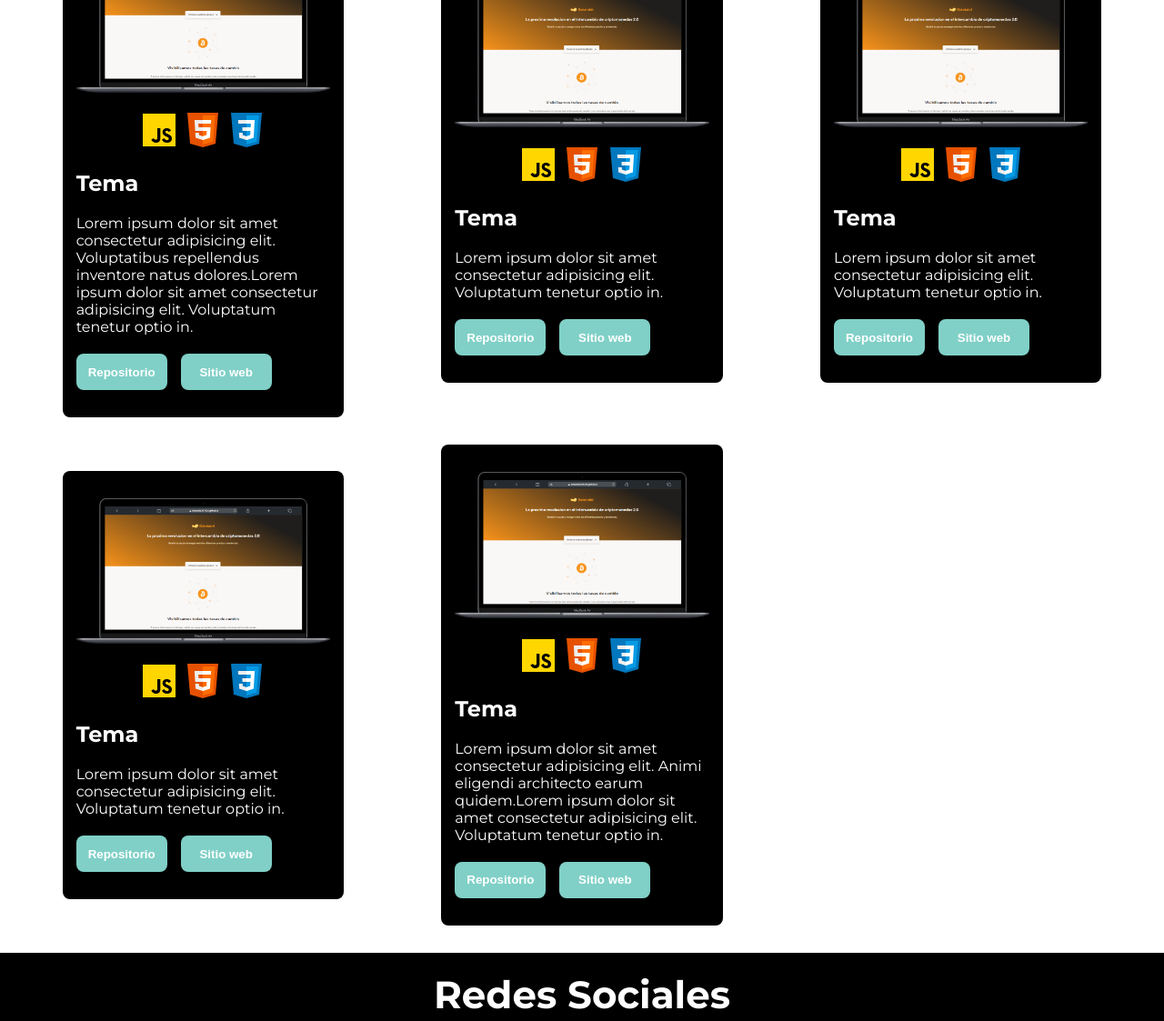
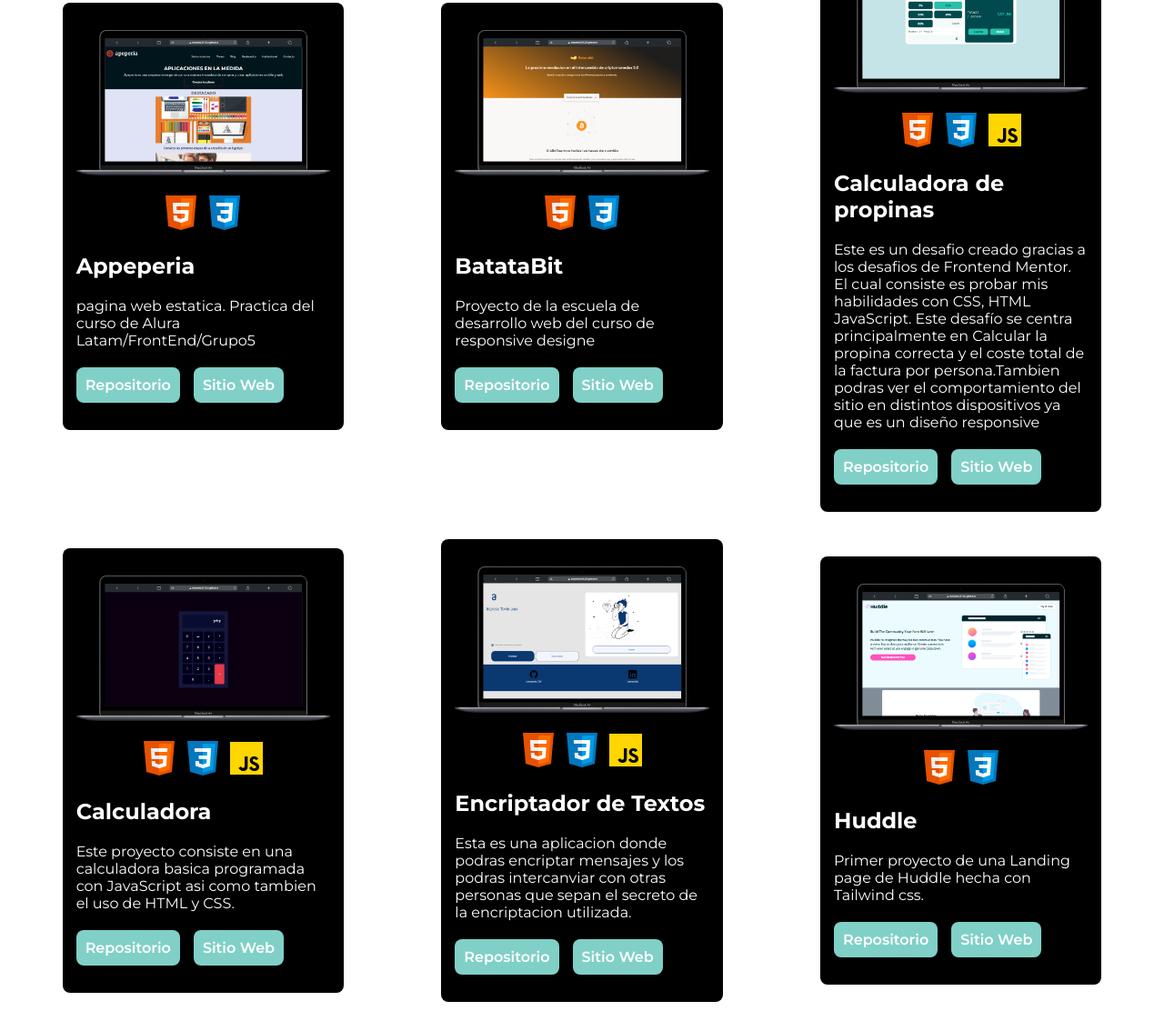
Before and after one commit to Leonardo291024/Leonardo__Diaz, a plain HTML site: page proyectos.html in a window 1280 px wide. Shown: the part 918-2041 px from the top of the page at 91% size. Drawn offline with Linux system fonts and the light colour scheme.

Commit message:
render de proyectos con javascript

```diff
--- /dev/null
+++ b/main/listProyects.js
@@ -0,0 +1,99 @@
+const listProyectos = [];
+listProyectos.push({
+    image: './imgs/imgs-proyects/appeperia.png',
+    iconHTML: './imgs/icons/icons8-html-48.png',
+    iconJs: '',
+    iconCss: './imgs/icons/icons8-css-48.png',
+    name: "Appeperia",
+    descripcion: "pagina web estatica. Practica del curso de Alura Latam/FrontEnd/Grupo5",
+    repositorio: 'https://github.com/Leonardo291024/Apeperia',
+    sitioWeb: 'https://leonardo291024.github.io/Apeperia/',
+});
+
+listProyectos.push({
+    image: './imgs/imgs-proyects/batatabit.png',
+    iconHTML: './imgs/icons/icons8-html-48.png',
+    iconJs: '',
+    iconCss: './imgs/icons/icons8-css-48.png',
+    name: "BatataBit",
+    descripcion: "Proyecto de la escuela de desarrollo web del curso de responsive designe",
+    repositorio: 'https://github.com/Leonardo291024/Bata-Bit',
+    sitioWeb: 'https://leonardo291024.github.io/Bata-Bit/',
+});
+
+listProyectos.push({
+    image: './imgs/imgs-proyects/calculadora-propinas.png',
+    iconHTML: './imgs/icons/icons8-html-48.png',
+    iconJs: './imgs/icons/icons8-javascript-48.png',
+    iconCss: './imgs/icons/icons8-css-48.png',
+    name: "Calculadora de propinas",
+    descripcion: "Este es un desafio creado gracias a los desafios de Frontend Mentor. El cual consiste es probar mis habilidades con CSS, HTML JavaScript. Este desafío se centra principalmente en Calcular la propina correcta y el coste total de la factura por persona.Tambien podras ver el comportamiento del sitio en distintos dispositivos ya que es un diseño responsive",
+    repositorio: 'https://github.com/Leonardo291024/calculadora_de_propinas',
+    sitioWeb: 'https://leonardo291024.github.io/calculadora_de_propinas/',
+});
+
+listProyectos.push({
+    image: './imgs/imgs-proyects/calculadora.png',
+    iconHTML: './imgs/icons/icons8-html-48.png',
+    iconJs: './imgs/icons/icons8-javascript-48.png',
+    iconCss: './imgs/icons/icons8-css-48.png',
+    name: "Calculadora",
+    descripcion: "Este proyecto consiste en una calculadora basica programada con JavaScript asi como tambien el uso de HTML y CSS.",
+    repositorio: 'https://github.com/Leonardo291024/calculadora',
+    sitioWeb: 'https://leonardo291024.github.io/calculadora/',
+});
+
+listProyectos.push({
+    image: './imgs/imgs-proyects/encriptador-texto.png',
+    iconHTML: './imgs/icons/icons8-html-48.png',
+    iconJs: './imgs/icons/icons8-javascript-48.png',
+    iconCss: './imgs/icons/icons8-css-48.png',
+    name: "Encriptador de Textos",
+    descripcion: "Esta es una aplicacion donde podras encriptar mensajes y los podras intercanviar con otras personas que sepan el secreto de la encriptacion utilizada.",
+    repositorio: 'https://github.com/Leonardo291024/textoEncriptador',
+    sitioWeb: 'https://leonardo291024.github.io/textoEncriptador/',
+});
+
+listProyectos.push({
+    image: './imgs/imgs-proyects/huddle.png',
+    iconHTML: './imgs/icons/icons8-html-48.png',
+    iconJs: '',
+    iconCss: './imgs/icons/icons8-css-48.png',
+    name: "Huddle",
+    descripcion: "Primer proyecto de una Landing page de Huddle hecha con Tailwind css.",
+    repositorio: 'https://github.com/Leonardo291024/Huddle_landing_page3',
+    sitioWeb: 'https://leonardo291024.github.io/Huddle_landing_page3/',
+});
+
+listProyectos.push({
+    image: './imgs/imgs-proyects/landingPage-uber.png',
+    iconHTML: './imgs/icons/icons8-html-48.png',
+    iconJs: '',
+    iconCss: './imgs/icons/icons8-css-48.png',
+    name: "Landing page de Uber",
+    descripcion: "En este proyecto elabore la copia de la landing page de uber para fines parcticos con tecnologias como HTML y CSS. Consitio en realizar el diseño casi exacto de la web original",
+    repositorio: 'https://github.com/Leonardo291024/landing-page-uber',
+    sitioWeb: 'https://leonardo291024.github.io/landing-page-uber/',
+});
+
+listProyectos.push({
+    image: './imgs/imgs-proyects/pingPong.png',
+    iconHTML: './imgs/icons/icons8-html-48.png',
+    iconJs: './imgs/icons/icons8-javascript-48.png',
+    iconCss: './imgs/icons/icons8-css-48.png',
+    name: "Ping Pong Game",
+    descripcion: "Este proyecto fue realizado para demostrar mis habilidades con javascript y canvas, temas vistos en el curso de Platzi Taller practico de javascript: crea tu primer viddeojuego",
+    repositorio: 'https://github.com/Leonardo291024/Ping_Pong-game',
+    sitioWeb: 'https://leonardo291024.github.io/Ping_Pong-game/',
+});
+
+listProyectos.push({
+    image: './imgs/imgs-proyects/sueldoBruto.png',
+    iconHTML: './imgs/icons/icons8-html-48.png',
+    iconJs: './imgs/icons/icons8-javascript-48.png',
+    iconCss: './imgs/icons/icons8-css-48.png',
+    name: "Sueldo Bruto",
+    descripcion: "Bienvenido a este sitio para obtener el salario neto de un empleado a partir de el salario bruto Este proyecto es realizado con base a los temas vistos en el curso de Platzi de la escuela de Desarrollo web (Taller de matematicas y estadistica basica con javascript) donde se vieron temas como traducir formulas matematicas a codigo JS y tambien la manipulacion de objetos y arrays",
+    repositorio: 'https://github.com/Leonardo291024/sueldo_bruto_a_neto',
+    sitioWeb: 'https://leonardo291024.github.io/sueldo_bruto_a_neto/',
+});
--- a/main/renderProyects.js
+++ b/main/renderProyects.js
@@ -0,0 +1,86 @@
+/*
+    <!--article>
+        <img class="image-proyecto" src="./imgs/imgs-proyects/batatabit.png" alt="">
+        <div class="container-herramientas">
+            <img src="./imgs/icons/icons8-javascript-48.png" alt="">
+            <img src="./imgs/icons/icons8-html-48.png" alt="">
+            <img src="./imgs/icons/icons8-css-48.png" alt="">
+        </div>
+        <div>
+            <h1 class="title-card">Tema</h1>
+            <p>Lorem ipsum dolor sit amet consectetur adipisicing elit. Voluptatibus repellendus inventore natus dolores.Lorem ipsum dolor sit amet consectetur adipisicing elit. Voluptatum tenetur optio in.</p>
+        </div>
+        <div class="container-card-butons">
+            <button>Repositorio</button>
+            <button>Sitio web</button>
+        </div>
+       </!--article-->
+ */
+
+const contenedorDeCards = document.querySelector('.container-cards-proyects');
+
+function renderProyects(arr){
+    for(proyect of arr){
+        const containerProyect = document.createElement('article');
+
+        const imageProyect = document.createElement('img');
+        imageProyect.classList.add('image-proyecto')
+        imageProyect.setAttribute('src', proyect.image);
+
+        const contenedorHerramientas = document.createElement('div');
+        contenedorHerramientas.classList.add('container-herramientas');
+
+        const iconHtml = document.createElement('img');
+        iconHtml.setAttribute('src', proyect.iconHTML);
+        const iconCss = document.createElement('img');
+        iconCss.setAttribute('src', proyect.iconCss);
+        const iconJs = document.createElement('img');
+        iconJs.setAttribute('src', proyect.iconJs);
+
+        const containerTitleDescrip = document.createElement('div');
+
+        const tema = document.createElement('h1');
+        tema.classList.add('title-card');
+        tema.textContent = proyect.name;
+
+        const descripcion = document.createElement('p');
+        descripcion.textContent = proyect.descripcion;
+
+        const containerButtons = document.createElement('div');
+        containerButtons.classList.add('container-card-butons');
+
+        const btnRepositorio = document.createElement('a');
+        btnRepositorio.setAttribute('href', proyect.repositorio);
+        btnRepositorio.innerText = "Repositorio"
+
+        const btnWeb = document.createElement('a');
+        btnWeb.setAttribute('href', proyect.sitioWeb);
+        btnWeb.innerText = "Sitio Web"
+
+
+
+
+
+        contenedorDeCards.appendChild(containerProyect);
+
+        containerProyect.appendChild(imageProyect);
+
+        containerProyect.appendChild(contenedorHerramientas);
+
+        contenedorHerramientas.appendChild(iconHtml);
+        contenedorHerramientas.appendChild(iconCss);
+        contenedorHerramientas.appendChild(iconJs);
+
+        containerProyect.appendChild(containerTitleDescrip);
+
+        containerTitleDescrip.appendChild(tema);
+        containerTitleDescrip.appendChild(descripcion);
+
+        containerProyect.appendChild(containerButtons);
+
+        containerButtons.appendChild(btnRepositorio);
+        containerButtons.appendChild(btnWeb);
+    }
+}
+
+renderProyects(listProyectos)
--- a/proyectos.html
+++ b/proyectos.html
@@ -74,7 +74,7 @@
     </section>
 
     <main class="container-cards-proyects">
-       <article>
+       <!--article>
         <img class="image-proyecto" src="./imgs/imgs-proyects/batatabit.png" alt="">
         <div class="container-herramientas">
             <img src="./imgs/icons/icons8-javascript-48.png" alt="">
@@ -89,75 +89,7 @@
             <button>Repositorio</button>
             <button>Sitio web</button>
         </div>
-       </article>
-
-       <article>
-        <img class="image-proyecto" src="./imgs/imgs-proyects/batatabit.png" alt="">
-        <div class="container-herramientas">
-            <img src="./imgs/icons/icons8-javascript-48.png" alt="">
-            <img src="./imgs/icons/icons8-html-48.png" alt="">
-            <img src="./imgs/icons/icons8-css-48.png" alt="">
-        </div>
-        <div>
-            <h1 class="title-card">Tema</h1>
-            <p>Lorem ipsum dolor sit amet consectetur adipisicing elit. Voluptatum tenetur optio in.</p>
-        </div>
-        <div class="container-card-butons">
-            <button>Repositorio</button>
-            <button>Sitio web</button>
-        </div>
-       </article>
-
-       <article>
-        <img class="image-proyecto" src="./imgs/imgs-proyects/batatabit.png" alt="">
-        <div class="container-herramientas">
-            <img src="./imgs/icons/icons8-javascript-48.png" alt="">
-            <img src="./imgs/icons/icons8-html-48.png" alt="">
-            <img src="./imgs/icons/icons8-css-48.png" alt="">
-        </div>
-        <div>
-            <h1 class="title-card">Tema</h1>
-            <p>Lorem ipsum dolor sit amet consectetur adipisicing elit. Voluptatum tenetur optio in.</p>
-        </div>
-        <div class="container-card-butons">
-            <button>Repositorio</button>
-            <button>Sitio web</button>
-        </div>
-       </article>
-
-       <article>
-        <img class="image-proyecto" src="./imgs/imgs-proyects/batatabit.png" alt="">
-        <div class="container-herramientas">
-            <img src="./imgs/icons/icons8-javascript-48.png" alt="">
-            <img src="./imgs/icons/icons8-html-48.png" alt="">
-            <img src="./imgs/icons/icons8-css-48.png" alt="">
-        </div>
-        <div>
-            <h1 class="title-card">Tema</h1>
-            <p>Lorem ipsum dolor sit amet consectetur adipisicing elit. Voluptatum tenetur optio in.</p>
-        </div>
-        <div class="container-card-butons">
-            <button>Repositorio</button>
-            <button>Sitio web</button>
-        </div>
-       </article>
-
-       <article>
-        <img class="image-proyecto" src="./imgs/imgs-proyects/batatabit.png" alt="">
-        <div class="container-herramientas">
-            <img src="./imgs/icons/icons8-javascript-48.png" alt="">
-            <img src="./imgs/icons/icons8-html-48.png" alt="">
-            <img src="./imgs/icons/icons8-css-48.png" alt="">
-        </div>
-        <div>
-            <h1 class="title-card">Tema</h1>
-            <p>Lorem ipsum dolor sit amet consectetur adipisicing elit. Animi eligendi architecto earum quidem.Lorem ipsum dolor sit amet consectetur adipisicing elit. Voluptatum tenetur optio in.</p>
-        </div>
-        <div class="container-card-butons">
-            <button>Repositorio</button>
-            <button>Sitio web</button>
-        </div>
-       </article>
+       </!--article-->
     </main>
 
     <footer>
@@ -174,8 +106,9 @@
             </a>
         </nav>
     </footer>
-
     <script src="./main/spinLoader.js"></script>
+    <script src="./main/listProyects.js"></script>
+    <script src="./main/renderProyects.js"></script>
     <script src="./main/menu.js"></script>
 </body>
 </html>
--- a/styles/cards-proyects.css
+++ b/styles/cards-proyects.css
@@ -52,10 +52,9 @@ main{
     padding-top: 20px;
 }
 
-.container-cards-proyects article .container-card-butons button{
+.container-cards-proyects article .container-card-butons a{
     background: var(--color_primary);
-    width: 100px;
-    height: 40px;
+    text-decoration: none;
     border: none;
     border-radius: 8px;
     color: white;
@@ -65,7 +64,7 @@ main{
     transition: all 1s;
 }
 
-.container-cards-proyects article .container-card-butons button:hover{
+.container-cards-proyects article .container-card-butons a:hover{
     background: var(--color_secondary);
     color: black;
 }
```
